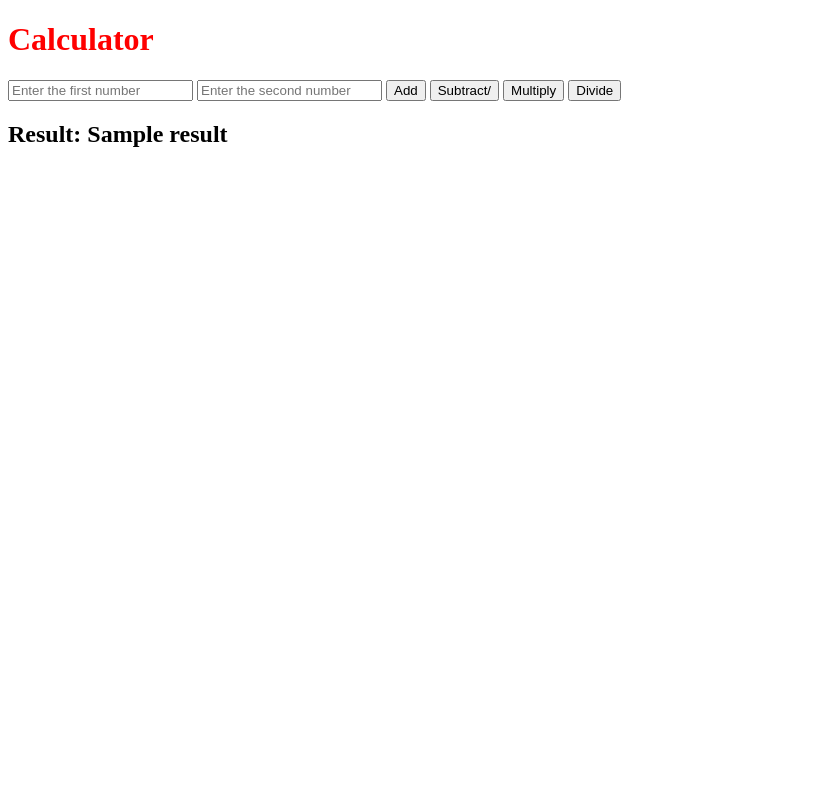
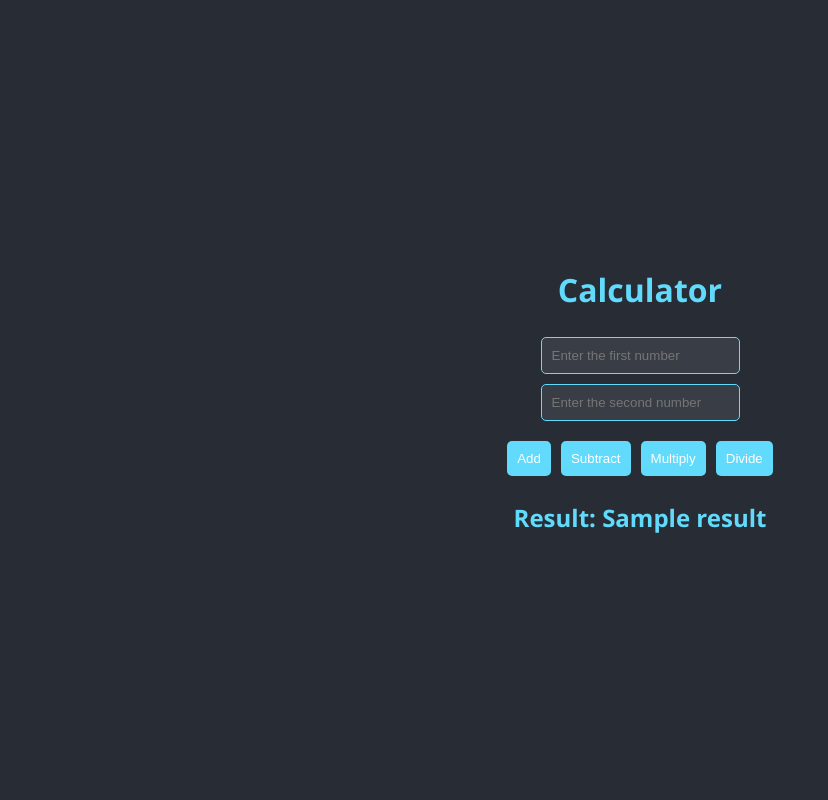
Before and after one commit to modi161/Simple_Calculator, a Flask app: template templates/index.html in a window 1280 px wide. Shown: the whole page, without its empty margins (0-828 px from the left). Run offline with Flask 3, Linux system fonts and the light colour scheme; the template is opened without the code that fills it: most values are stand-ins (such as "Sample title", 1, 10 or a date in 2020).

Commit message:
some styling

```diff
--- a/app.py
+++ b/app.py
@@ -8,8 +8,14 @@ def index():
     result = None
 
     if request.method == 'POST':
-        num1 = float(request.form['num1'])
-        num2 = float(request.form['num2'])
+
+        try:
+            num1 = float(request.form['num1'])
+            num2 = float(request.form['num2'])
+        except:
+            result = "You should enter a real number"
+            return render_template('index.html', result=result)
+
         operation = request.form['operation']
 
         if operation == 'add':
@@ -24,7 +30,10 @@ def index():
             else:
                 result = 'Cannot divide by zero'
 
+
     return render_template('index.html', result=result)
+
+
 
 
 
--- a/static/css/style.css
+++ b/static/css/style.css
@@ -1,4 +1,56 @@
-h1
+body {
+    font-family: 'Segoe UI', Tahoma, Geneva, Verdana, sans-serif;
+    background-color: #282c35;
+    color: #fff;
+    margin: 0;
+    display: flex;
+    flex-direction: column;
+    align-items: center;
+    justify-content: center;
+    height: 100vh;
+}
+
+h1 {
+    color: #61dafb;
+}
+
+form {
+    display: flex;
+    flex-direction: column;
+    align-items: center;
+}
+
+input {
+    padding: 10px;
+    margin: 5px;
+    border: 1px solid #61dafb;
+    border-radius: 5px;
+    background-color: #393e46;
+    color: #fff;
+}
+
+.buttons
 {
-    color: red;
+    margin-top: 10px;
+    display:flex;
+    flex-direction: row;
 }
+
+button {
+    padding: 10px;
+    margin: 5px;
+    background-color: #61dafb;
+    color: #fff;
+    border: none;
+    border-radius: 5px;
+    cursor: pointer;
+}
+
+
+button:hover {
+    background-color: #5a98f5;
+}
+
+h2 {
+    color: #61dafb;
+}
--- a/templates/index.html
+++ b/templates/index.html
@@ -16,19 +16,17 @@
 <input type = "text" name = "num1" placeholder = "Enter the first number">
 <input type = "text" name = "num2" placeholder = "Enter the second number">
 
-<button type = "submit" name = "operation" value = "add">Add</button>
-<button type = "submit" name = "operation" value = "add" >Subtract/</button>
-<button type = "submit" name = "operation" value = "add" >Multiply</button>
-<button type = "submit" name = "operation" value = "add" >Divide</button>
 
+<div class ="buttons">
+    <button type = "submit" name = "operation" value = "add">Add</button>
+    <button type = "submit" name = "operation" value = "subtract" >Subtract</button>
+    <button type = "submit" name = "operation" value = "multiply" >Multiply</button>
+    <button type = "submit" name = "operation" value = "divide" >Divide</button>
+</div>
 
 </form>
 
-{%if result%}
-    <h2>Result: {{result}}</h2>
-{%endif%}
-
-
+<h2>Result: {{result}}</h2>
 
 
 
```
